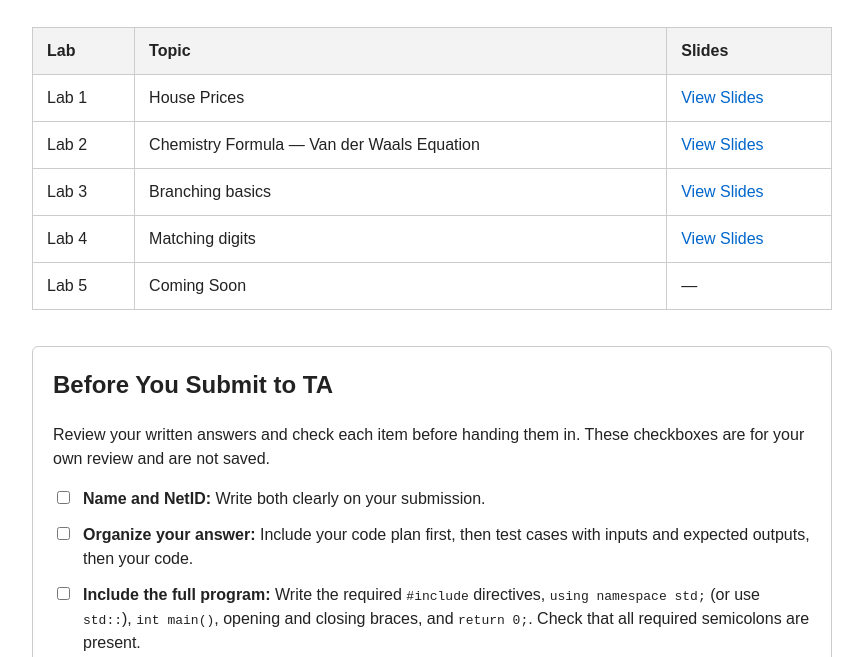
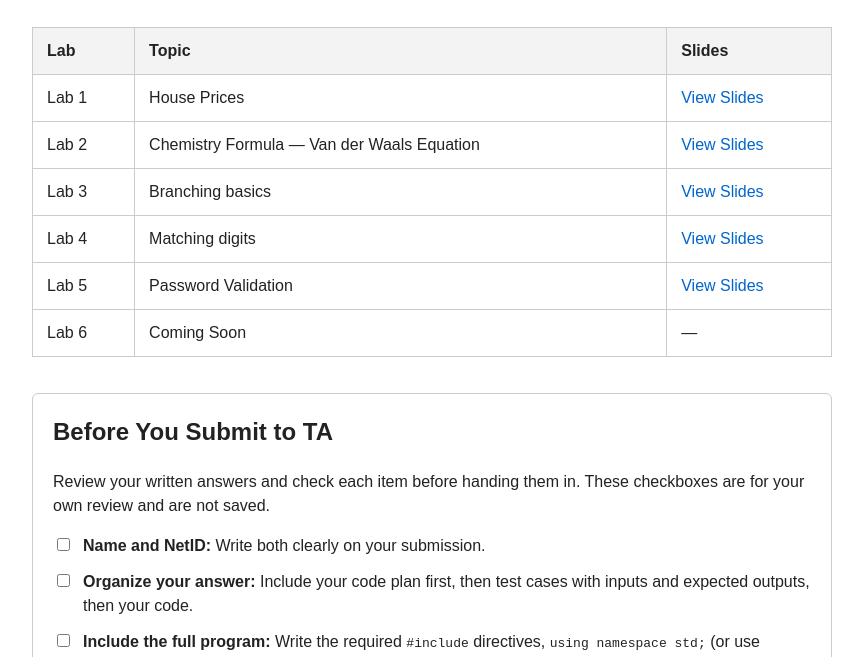
Before and after one commit to bmsohwinc/bmsohwinc.github.io, a plain HTML site: page TA/CS010A/F26/index.html in a window 1280 px wide. Shown: the part 113-770 px from the top of the page, without its empty margins (208-1071 px from the left). Drawn offline with Linux system fonts and the light colour scheme.

Commit message:
Add Lab 5: Password Validation with slides link

```diff
--- a/TA/CS010A/F26/index.html
+++ b/TA/CS010A/F26/index.html
@@ -143,6 +143,14 @@
 
         <tr>
             <td>Lab 5</td>
+            <td>Password Validation</td>
+            <td>
+                <a href="lab5_slides.pdf" target="_blank">View Slides</a>
+            </td>
+        </tr>
+
+        <tr>
+            <td>Lab 6</td>
             <td>Coming Soon</td>
             <td>—</td>
         </tr>
```
